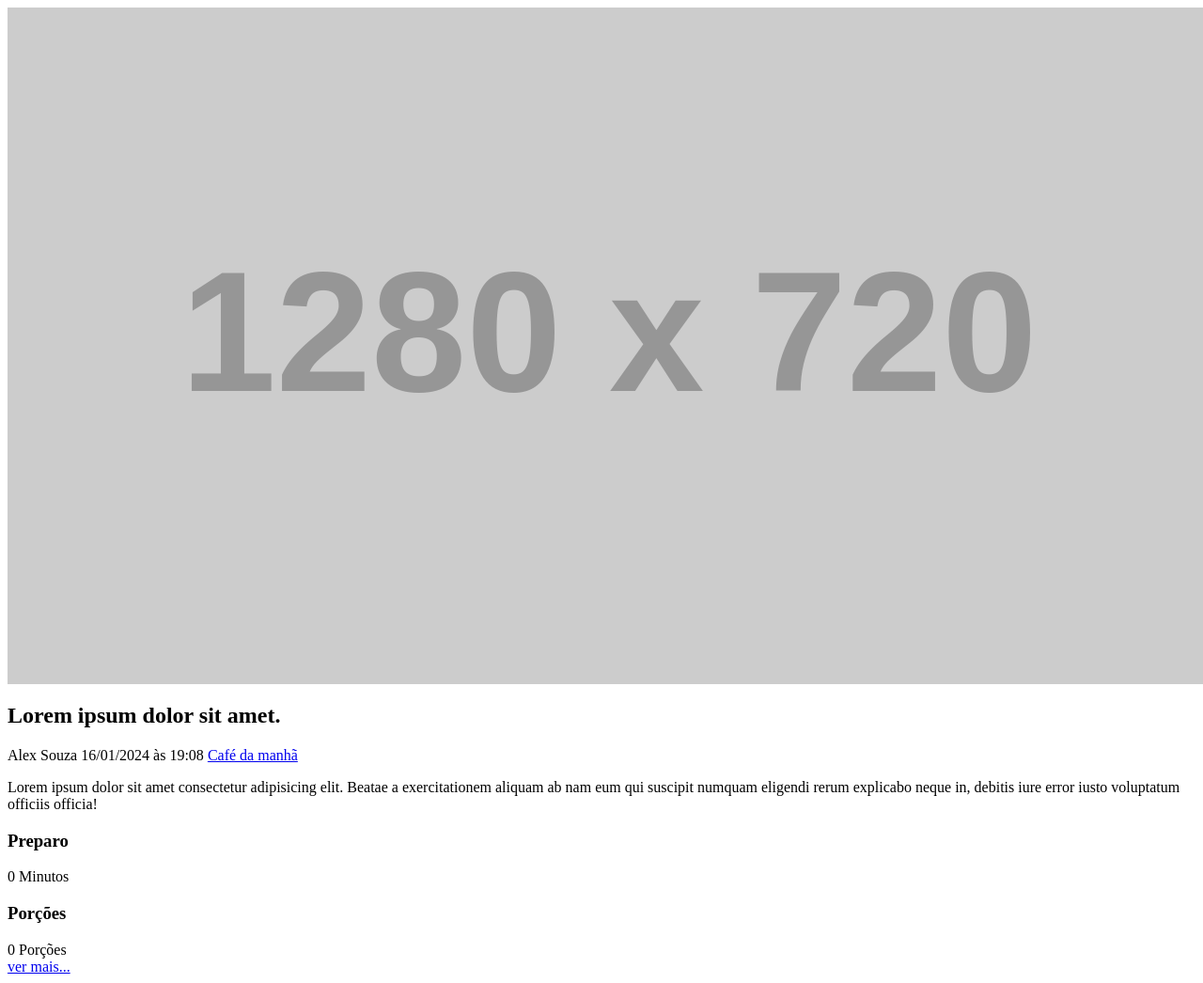
After one commit to AlexJ-k/curso-django-projeto1, a Django app: template recipes/templates/recipes/partials/recipes.html in a window 1280 px wide. The commit adds this page. Shown: the whole page at 94% size. Run offline with Django 5.2, Linux system fonts and the light colour scheme; the template is opened without the code that fills it, so the values that code supplies are empty; grey boxes labelled with a size stand in for pictures from a placeholder-image service; some libraries are stand-ins or nearby versions.

Commit message:
Mais conteúdo grid

```diff
--- /dev/null
+++ b/recipes/templates/recipes/partials/recipes.html
@@ -0,0 +1,51 @@
+<div class="recipe recipe-list-item">
+    <div class="recipe-cover">
+        <img src="https://fakeimg.pl/1280x720/269fe6/909090" alt="temporario">
+    </div>
+    <div class="recipe-tittle-container">
+        <h2 class="recipe-tittle">Lorem ipsum dolor sit amet.</h2>
+    </div>
+
+    <div class="recipe-author">
+        <span class="recipe-author-item">
+            <i class="fas fa-user"></i>
+            Alex Souza
+        </span>
+        <span class="recipe-author-item">
+            <i class="fas fa-calendar-alt"></i>
+            16/01/2024 às 19:08
+        </span>
+        <span class="recipe-author-item">
+            <a href="/recipes/category/cafe-da-manha/">
+                <i class="fas fa-layer-group"></i>
+                <span>Café da manhã</span>
+            </a>
+        </span>
+    </div>
+    <div class="recipe-content">
+        <p>Lorem ipsum dolor sit amet consectetur adipisicing elit. Beatae a exercitationem aliquam ab nam
+            eum qui suscipit numquam eligendi rerum explicabo neque in, debitis iure error iusto voluptatum
+            officiis officia!
+        </p>
+    </div>
+    <div class="recipe-meta-container">
+        <div class="recipe-meta recipe-preparation">
+            <h3 class="recipe-meta-title"><i class="fas fa-stopwatch"></i> Preparo</h3>
+            <div class="recipe-meta-text">
+                0 Minutos
+            </div>
+        </div>
+        <div class="recipe-meta recipe-servings">
+            <h3 class="recipe-meta-title"><i class="fas fa-pizza-slice"></i> Porções</h3>
+            <div class="recipe-meta-text">
+                0 Porções
+            </div>
+        </div>
+    </div>
+    <footer class="recipe-footer">
+        <a class="recipe-read-more button button-dark button-full-width" href="/recipes/3/">
+            <i class="fas fa-eye"></i>
+            <span>ver mais...</span>
+        </a>
+    </footer>
+</div>
```
Also changed, not shown: recipes/templates/recipes/pages/home.html (+1 -31 lines), recipes/templates/recipes/partials/head.html (+42 -3 lines).
